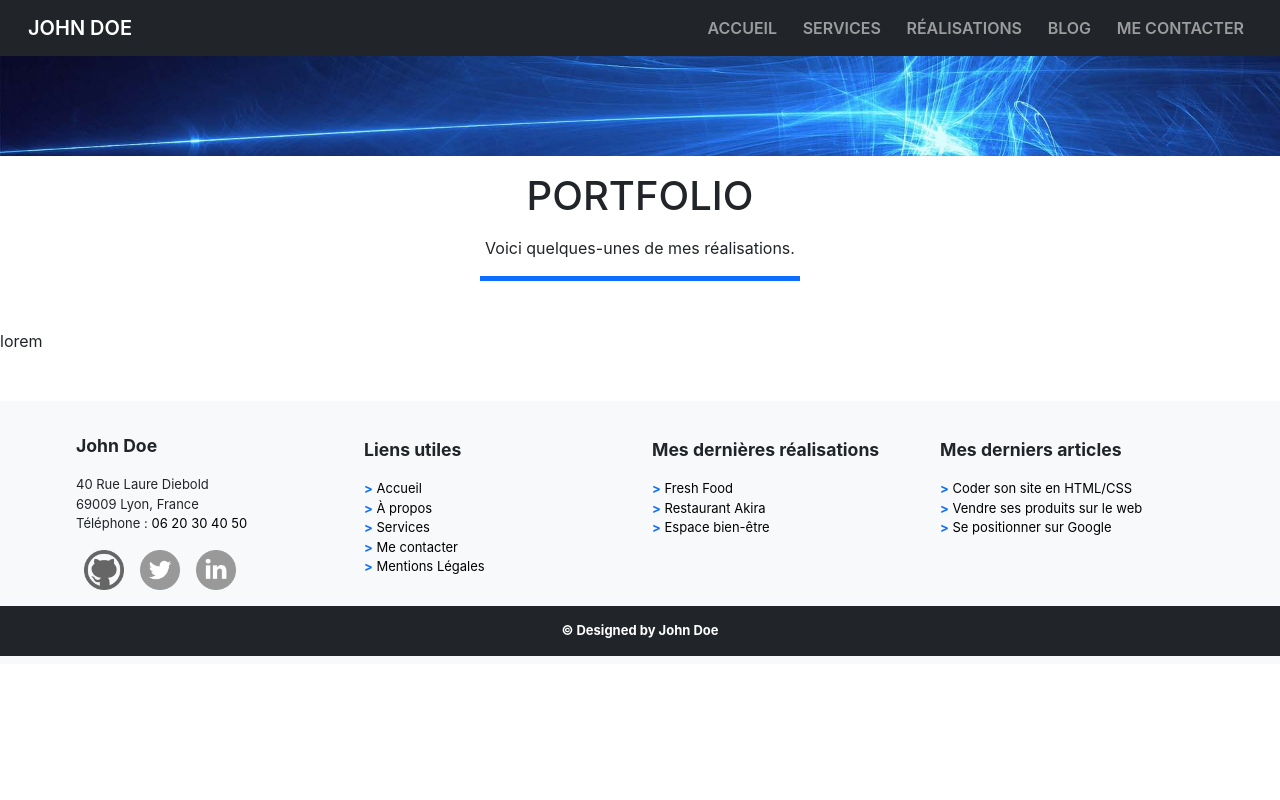
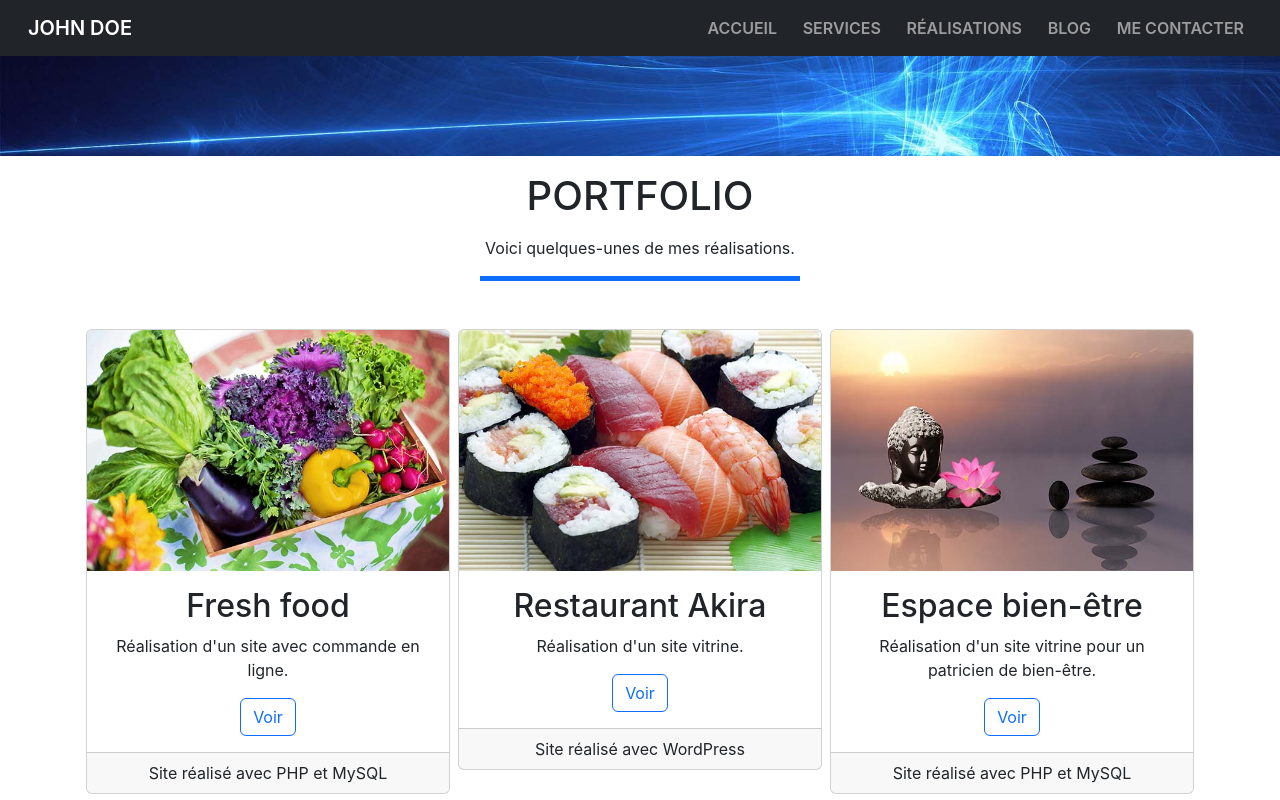
Before and after one commit to lc0362/react-johndoe, a React (Create React App) app: page /realisations in a window 1280 px wide. Shown: the top 800 px of the page. Built offline with nearby package versions, Linux system fonts and the light colour scheme.

Commit message:
realisations

```diff
--- a/src/pages/Realisations.jsx
+++ b/src/pages/Realisations.jsx
@@ -37,7 +37,65 @@ function Realisations() {
       <h1 className='text-uppercase text-center my-3'>Portfolio</h1>
       <p className='text-center '>Voici quelques-unes de mes réalisations.</p>
       <div className='bg-primary mb-5 w-25 mx-auto' style={{ height: '5px' }}></div>
-      <p>lorem</p>
+      <div className="container text-center  ">
+<div className='card-group '>
+
+        {/* Bloc 1 */}
+        <div className='col-12 col-md-6 col-lg-4 px-1 pb-3'>
+      <div className="card w-100" style={{ width: '18rem' }}>
+  <img src="/portfolio/fresh-food.jpg"
+       className="card-img-top"
+       alt="Photo d'un panier de légumes"
+       title="Réalisation d'un site avec commande en ligne" />
+  <div className="card-body">
+    <h2 className="card-title">Fresh food</h2>
+    <p className="card-text">Réalisation d'un site avec commande en ligne.</p>
+    <a href="#" class="btn btn-outline-primary">Voir</a>
+  </div>
+  <div class="card-footer">
+    Site réalisé avec PHP et MySQL
+  </div>
+</div>
+</div>
+ {/* Bloc 2 */}
+ <div className='col-12 col-md-6 col-lg-4 px-1 pb-3'>
+      <div className="card w-100" style={{ width: '18rem' }}>
+  <img src="/portfolio/restaurant-japonais.jpg"
+       className="card-img-top"
+       alt="Photo de sushis et makis"
+       title="Restaurant Akira" />
+  <div className="card-body">
+    <h2 className="card-title">Restaurant Akira</h2>
+    <p className="card-text">Réalisation d'un site vitrine.</p>
+    <a href="#" class="btn btn-outline-primary">Voir</a>
+  </div>
+  <div class="card-footer">
+    Site réalisé avec WordPress
+  </div>
+</div>
+</div>
+{/* Bloc 3 */}
+<div className='col-12 col-md-6 col-lg-4 px-1 pb-3'>
+      <div className="card w-100" style={{ width: '18rem' }}>
+  <img src="/portfolio/espace-bien-etre.jpg"
+       className="card-img-top"
+       alt="Image zen avec des galets"
+       title="Espace bien-être" />
+  <div className="card-body">
+    <h2 className="card-title">Espace bien-être</h2>
+    <p className="card-text">Réalisation d'un site vitrine pour un patricien de bien-être.</p>
+    <a href="#" class="btn btn-outline-primary">Voir</a>
+  </div>
+  <div class="card-footer">
+    Site réalisé avec PHP et MySQL
+  </div>
+</div>
+</div>
+
+
+
+</div>
+</div>
     </div>
   );
 }
```
